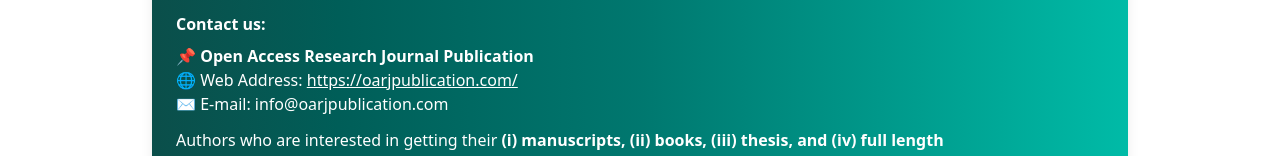
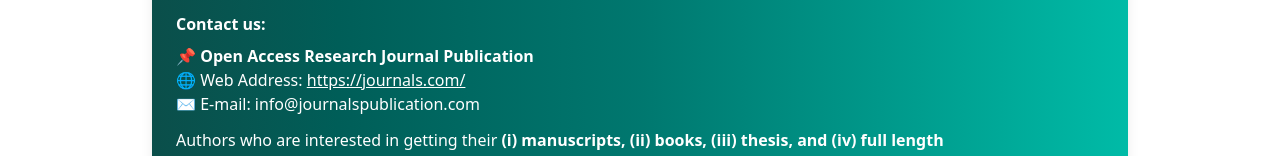
Before and after one commit to saikiranyalavarthi/journels, a React (Vite) app: page /contact in a window 1280 px wide. Shown: the part 248-404 px from the top of the page. Built offline with nearby package versions, Linux system fonts and the light colour scheme.

Commit message:
update changes

```diff
--- a/src/pages/Contact.jsx
+++ b/src/pages/Contact.jsx
@@ -28,10 +28,10 @@
             target="_blank"
             rel="noreferrer"
           >
-            https://oarjpublication.com/
+            https://journals.com/
           </a>
         </p>
-        <p>✉️ E-mail: info@oarjpublication.com</p>
+        <p>✉️ E-mail: info@journalspublication.com</p>
 
         <p className="mt-3">
           Authors who are interested in getting their{" "}
```
